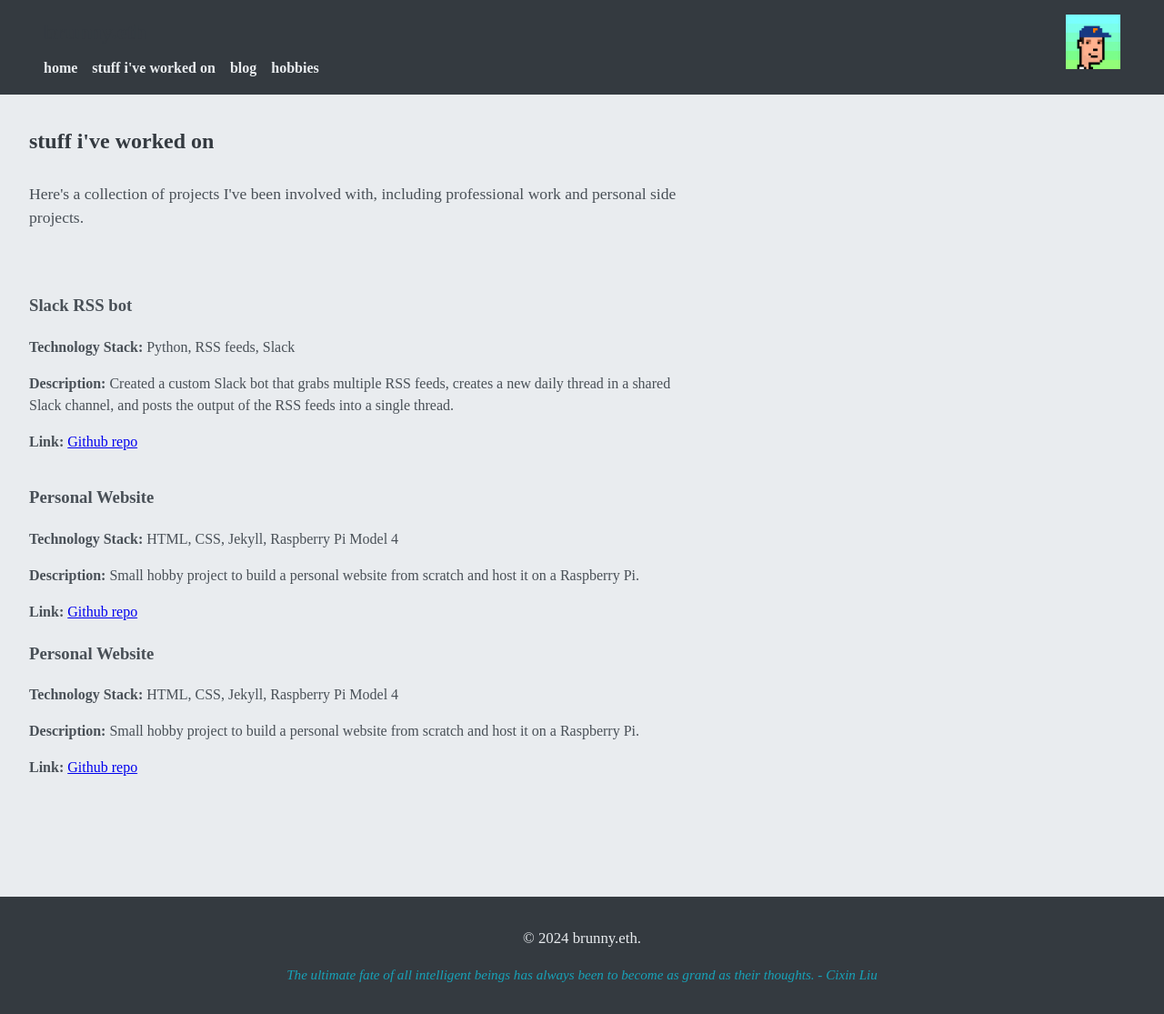
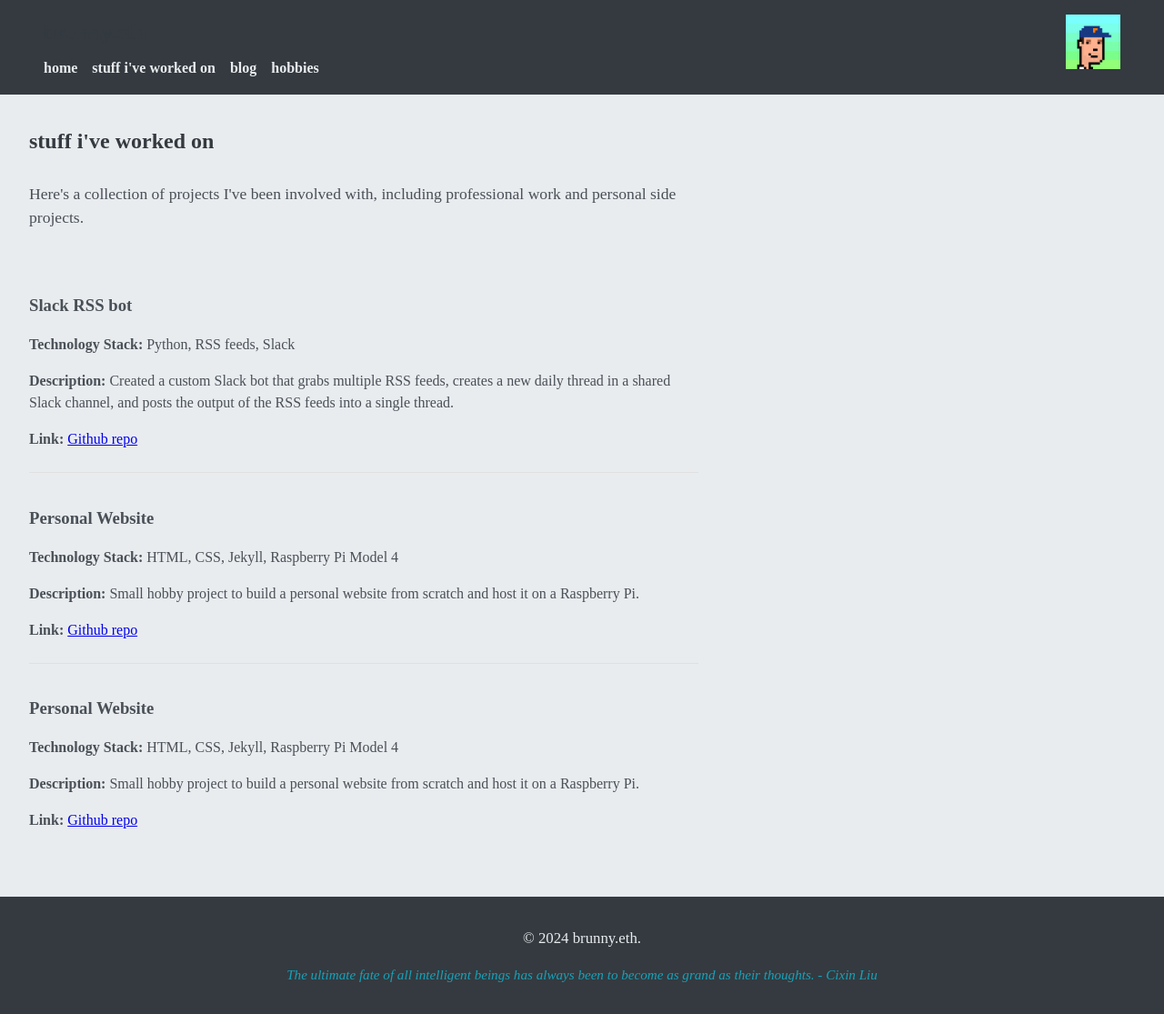
Before and after one commit to brunny-eth/personal-website-project, a Jekyll site: the page built from stuff-ive-worked-on.md, in a window 1280 px wide. Shown: the whole page at 91% size. Built offline with Jekyll 4.4.1, drawn with Linux system fonts in a browser that asks for light colours; some web fonts are replaced.

Commit message:
some css styling changes to stuff-ive-worked-on.md

```diff
--- a/assets/main.scss
+++ b/assets/main.scss
@@ -180,6 +180,32 @@ footer {
   }
 }
 
+.project-list {
+    margin-top: 2rem;
+}
+
+.project-item {
+    margin-bottom: 1rem;
+    padding-bottom: 1rem;
+    border-bottom: 1px solid #e0e0e0;
+}
+
+.project-item:last-child {
+    border-bottom: none;
+}
+
+.project-item h3 {
+    margin-bottom: 0.5rem;
+}
+
+.project-item p {
+    margin-bottom: 0.5rem;
+}
+
+.project-item ul {
+    margin-left: 1rem;
+    margin-bottom: 0.5rem;
+}
 
 main {
   flex: 1 0 auto;
--- a/stuff-ive-worked-on.md
+++ b/stuff-ive-worked-on.md
@@ -16,20 +16,16 @@ title: Stuff I've Worked On
         <p><strong>Link:</strong> <a href="https://github.com/brunny-eth/slack-rss-bot">Github repo</a></p>
     </div>
 
-<div class="project-list">
-    <div class="project-item">
+<div class="project-item">
         <h3>Personal Website</h3>
         <p><strong>Technology Stack:</strong> HTML, CSS, Jekyll, Raspberry Pi Model 4</p>
         <p><strong>Description:</strong> Small hobby project to build a personal website from scratch and host it on a Raspberry Pi.</p>
         <p><strong>Link:</strong> <a href="https://github.com/brunny-eth/personal-website-project">Github repo</a></p>
     </div>
 
-<div class="project-list">
-    <div class="project-item">
+<div class="project-item">
         <h3>Personal Website</h3>
         <p><strong>Technology Stack:</strong> HTML, CSS, Jekyll, Raspberry Pi Model 4</p>
         <p><strong>Description:</strong> Small hobby project to build a personal website from scratch and host it on a Raspberry Pi.</p>
         <p><strong>Link:</strong> <a href="https://github.com/brunny-eth/personal-website-project">Github repo</a></p>
     </div>
-
-</div>
```
